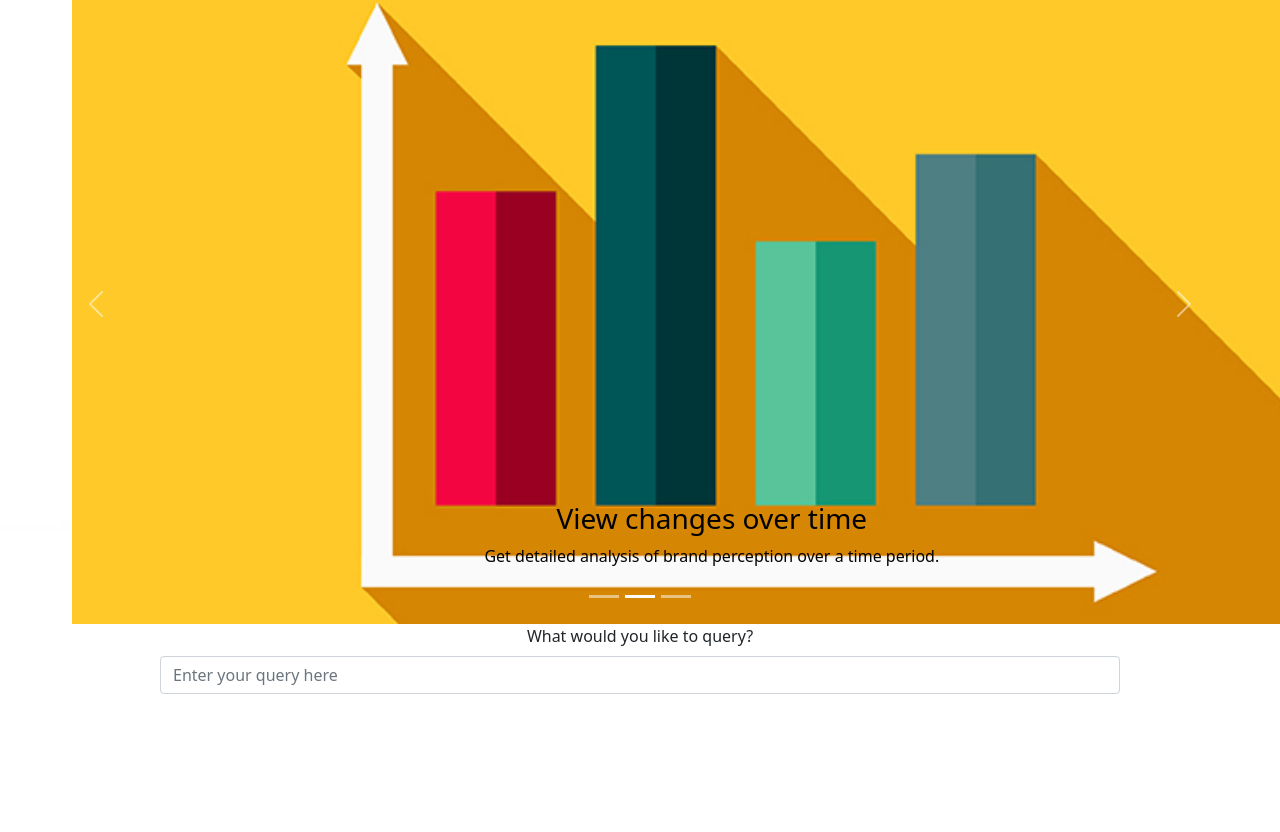
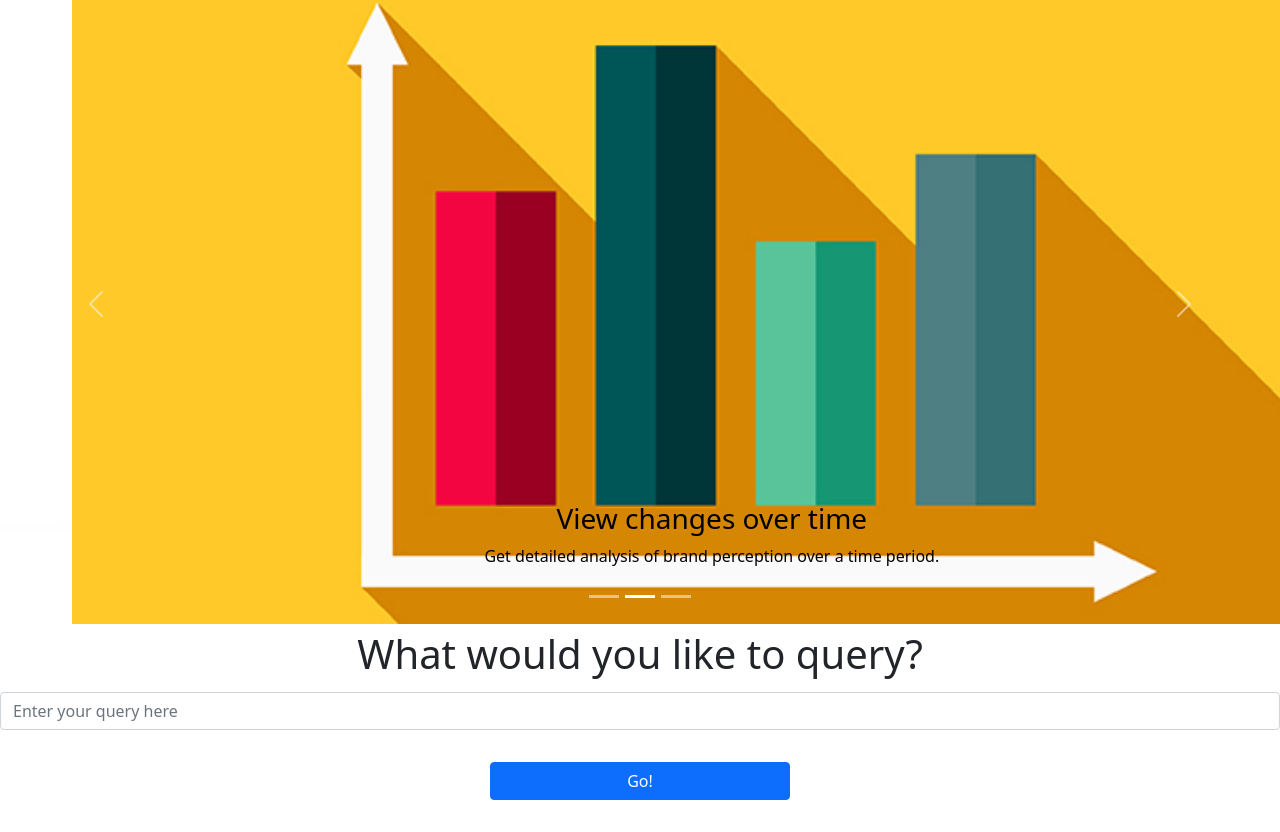
Before and after one commit to Hack-the-North-2021-Opinion/opinion, a Next.js app: page / in a window 1280 px wide. Shown: the part 136-968 px from the top of the page. Before the commit the page ends 830 px from the top, so only its background shows below. Built offline with nearby package versions, Linux system fonts and the light colour scheme.

Commit message:
change font size

```diff
--- a/pages/index.js
+++ b/pages/index.js
@@ -1,13 +1,13 @@
 import styles from "../styles/Home.module.css";
 import Select from "react-select";
 import { useState } from "react";
-import { Carousel, Form } from "react-bootstrap";
+import { Carousel, Form, Button } from "react-bootstrap";
 import "bootstrap/dist/css/bootstrap.min.css";
 import React from "react";
 
 
 export default function Home() {
-  const [company, setCompany] = useState(false);
+  const [value, setValue] = useState("");
 
   return (
     <>
@@ -54,11 +54,15 @@ export default function Home() {
           </Carousel.Item>
         </Carousel>
 
-        <div>
-        <Form.Group className={styles.form} controlId="keyword" onChange = {() => setCompany()}>
-          <Form.Label>What would you like to query?</Form.Label>
+        <Form.Group className={styles.form} controlId="keyword">
+          <Form.Label className = {styles.formText}>What would you like to query?</Form.Label>
           <Form.Control type="text" placeholder = "Enter your query here"/>
         </Form.Group>
+
+        <div className = {styles.centered}>
+          <Button variant="primary" onClick = {(val) => setValue(val)} className = {styles.button}>
+            Go!
+          </Button>
         </div>
       </main>
     </>
--- a/styles/Home.module.css
+++ b/styles/Home.module.css
@@ -7,9 +7,16 @@
     align-items: center;
     height: 100vh;
   }
-
+  .centered{
+    padding: 2rem 0;
+    justify-content: center;
+    text-align: center;
+  }
   .button {
     width: 300px;
+  }
+  .formText{
+    font-size: 40px;
   }
 
   .main {
@@ -48,7 +55,7 @@
   .form{
     text-align: center;
     justify-content: center;
-    padding: 0 10rem;
+    padding: 2 10rem;
   }
 
   .footer {
```
